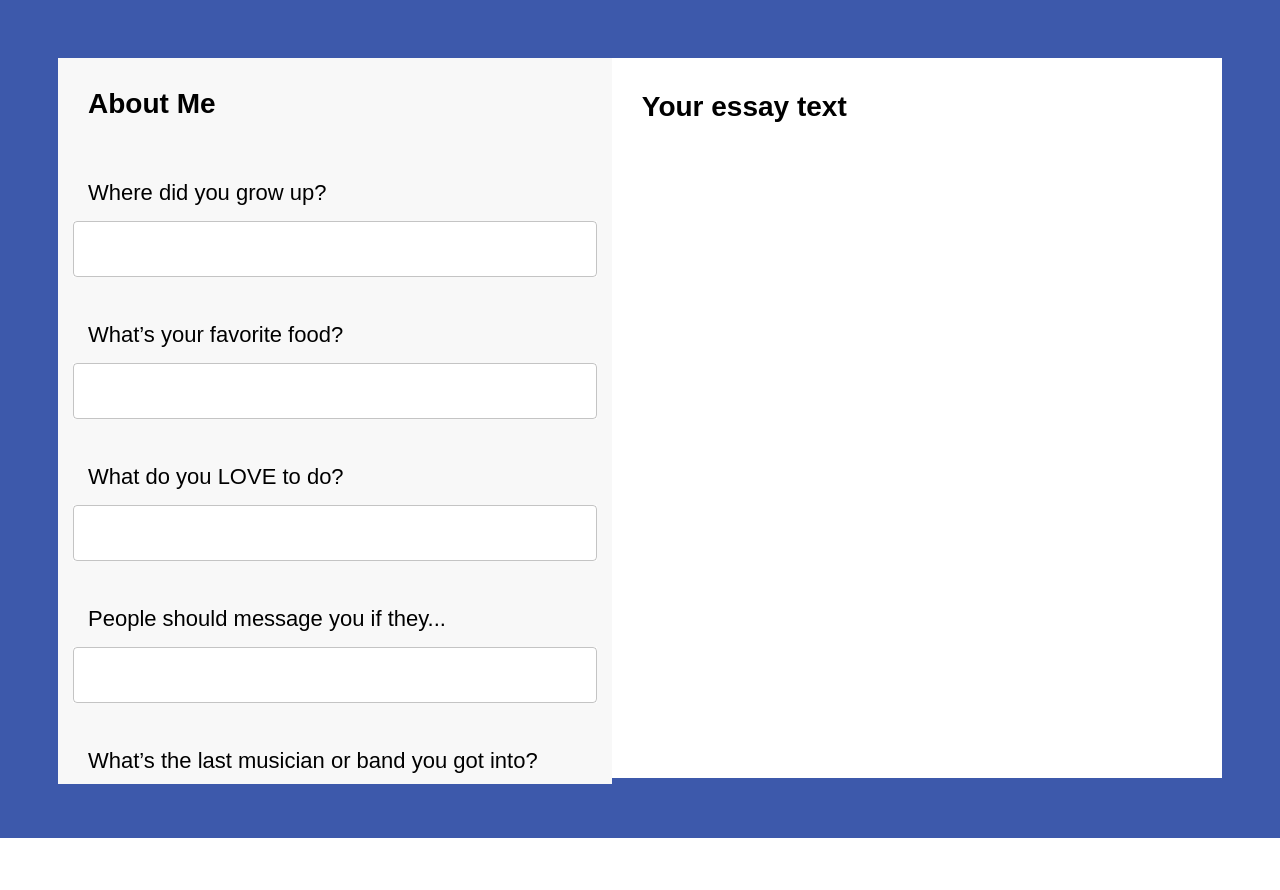
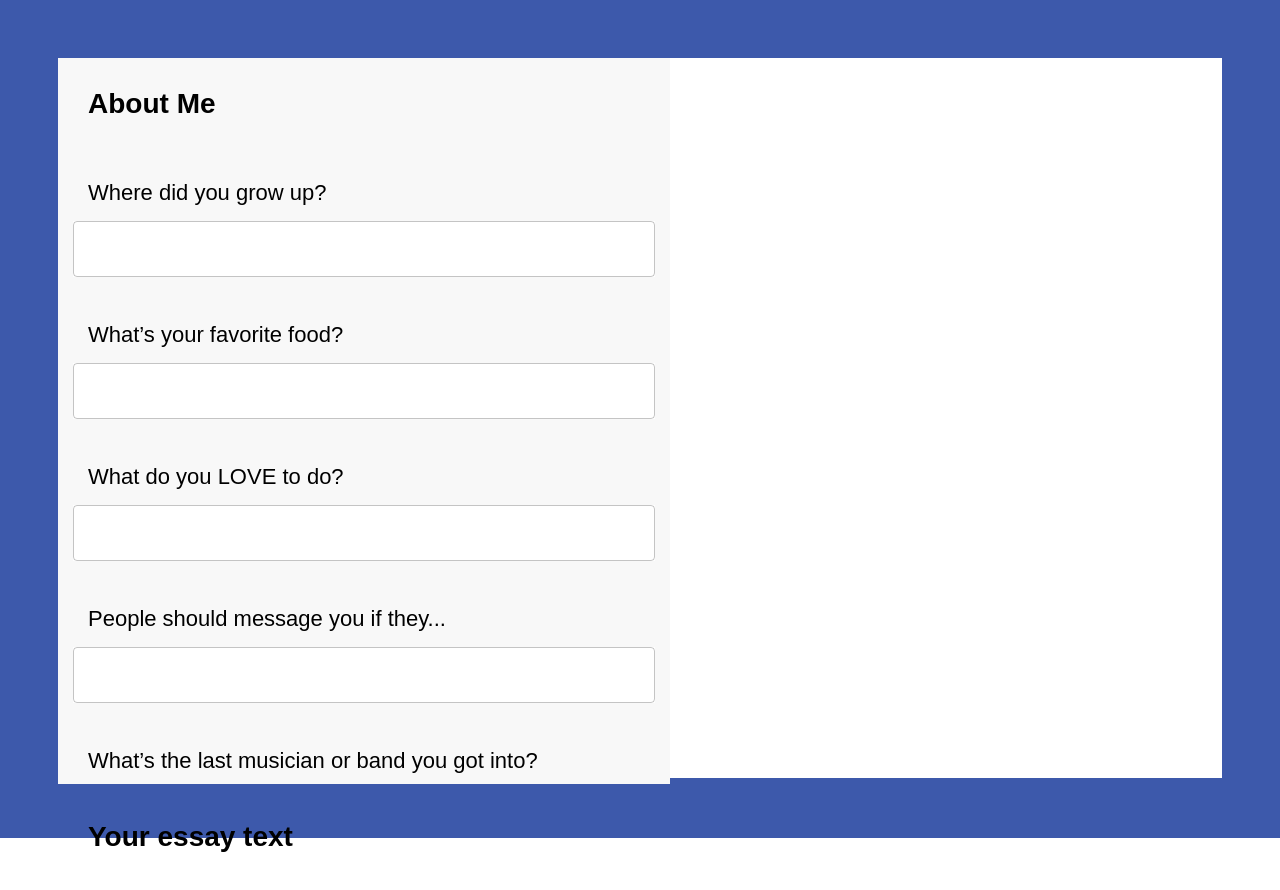
Before and after one commit to Sourabh25495/OKC-Application, a React (Create React App) app: page / in a window 1280 px wide. Shown: the top 890 px of the page. Before the commit the page ends 838 px from the top, so only its background shows below. Built offline with nearby package versions, Linux system fonts and the light colour scheme.

Commit message:
OKC essay functionality

```diff
--- a/src/components/App.scss
+++ b/src/components/App.scss
@@ -15,7 +15,7 @@
 
 .form-container {
   display: inline-block;
-  width: 45%;
+  width: 50%;
   background-color: #f8f8f8;
   padding: 15px;
   height: 87vh;
```
